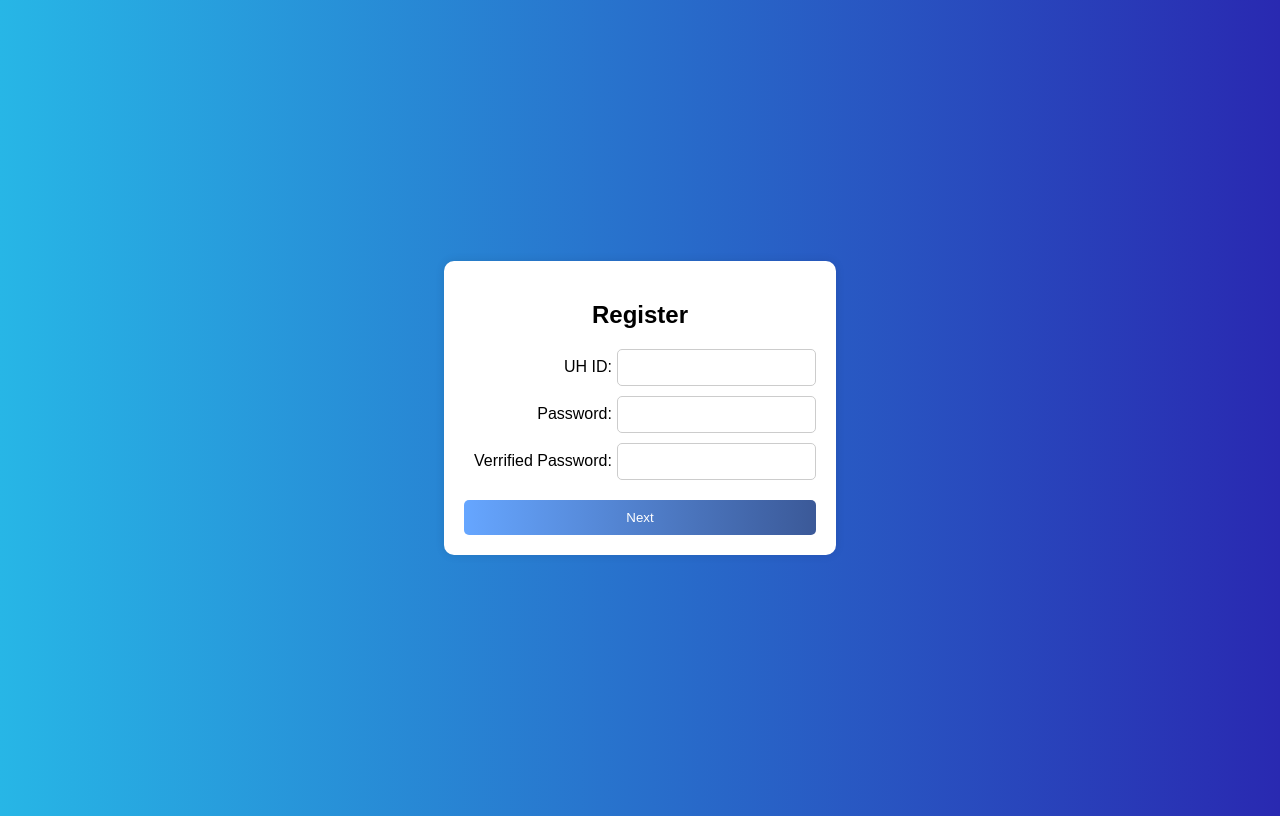
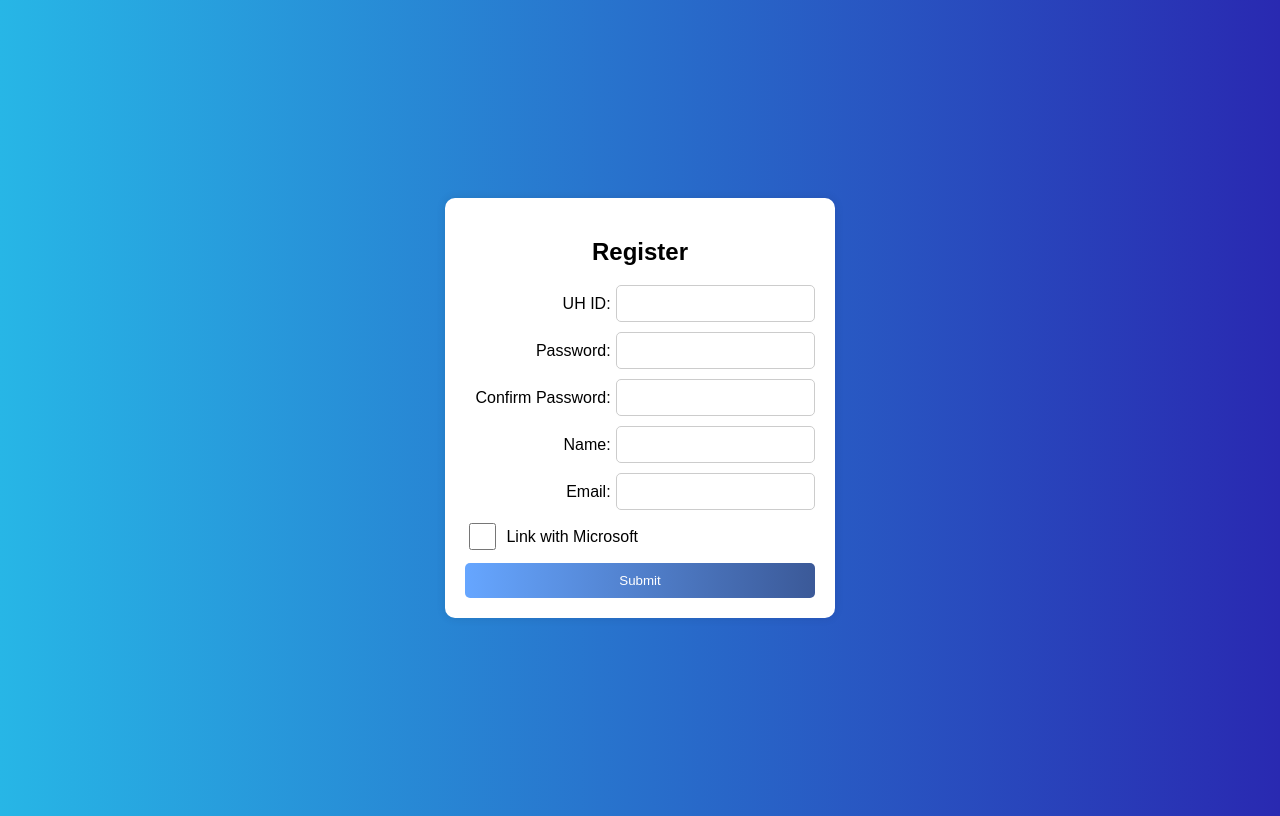
Before and after one commit to NhatPham123tm/SoftwareDesign_Project, a Django app: page /users/register/ in a window 1280 px wide. Run offline with Django 5.2, Linux system fonts and the light colour scheme.

Commit message:
Enhance registration form with additional fields and validation

```diff
--- a/templates/register.html
+++ b/templates/register.html
@@ -4,8 +4,8 @@
 <head>
     <meta charset="UTF-8">
     <meta name="viewport" content="width=device-width, initial-scale=1.0">
-    <title>Register - Step 1</title>
-    <link rel="stylesheet" href="{%  static 'css/register.css' %}">
+    <title>Register</title>
+    <link rel="stylesheet" href="{% static 'css/register.css' %}">
 </head>
 <body>
     <div class="container">
@@ -17,23 +17,48 @@
             </div>
             <div class="form-group">
                 <label for="password">Password:</label>
-                <input type="password" id="password" required>
+                <input type="password" id="password" required minlength="7">
             </div>
             <div class="form-group">
-                <label for="retypePassword">Verrified Password:</label>
+                <label for="retypePassword">Confirm Password: </label>
                 <input type="password" id="retypePassword" required>
             </div>
-            <button type="button" onclick="nextStep()">Next</button>
+            <div class="form-group">
+                <label for="name">Name:</label>
+                <input type="text" id="name" required>
+            </div>
+            <div class="form-group">
+                <label for="user_email">Email:</label>
+                <input type="email" id="user_email" required>
+            </div>
+            <div class="microsoft-auth-group">
+                <input type="checkbox" id="microsoftAuth" onclick="toggleMicrosoftAuth()">
+                <label for="microsoftAuth">Link with Microsoft</label>
+            </div>
+            <button type="button" id="submitButton" onclick="nextStep()">Submit</button>
         </form>
     </div>
 
     <script>
+        function toggleMicrosoftAuth() {
+            const isChecked = document.getElementById('microsoftAuth').checked;
+            document.getElementById('name').disabled = isChecked;
+            document.getElementById('user_email').disabled = isChecked;
+            document.getElementById('submitButton').textContent = isChecked ? "Continue with Microsoft" : "Submit";
+        }
+
         function nextStep() {
-            const userID = document.getElementById('userID').value;
+            const userID = document.getElementById('userID').value.trim();
             const password = document.getElementById('password').value;
             const retypePassword = document.getElementById('retypePassword').value;
+            const name = document.getElementById('name').value.trim();
+            const email = document.getElementById('user_email').value.trim();
+            const microsoftAuth = document.getElementById('microsoftAuth').checked;
 
-            if (userID && password && retypePassword) {
+            if (!userID || !password || !retypePassword) {
+                alert('Please fill in all required fields.');
+                return;
+            }
             if (password.length < 7) {
                 alert('Password must be at least 7 characters long.');
                 return;
@@ -42,11 +67,23 @@
                 alert('Passwords do not match.');
                 return;
             }
+
+            if (!microsoftAuth) {
+                if (!name || !email) {
+                    alert('Please fill in all fields.');
+                    return;
+                }
+                sessionStorage.setItem('name', name);
+                sessionStorage.setItem('email', email);
+            }
+
             sessionStorage.setItem('userID', userID);
             sessionStorage.setItem('password', password);
-                window.location.href = 'register_step2.html';
+
+            if (microsoftAuth) {
+                window.location.href = 'https://login.microsoftonline.com/';
             } else {
-                alert('Please fill in all fields.');
+                alert('Form submitted successfully!');
             }
         }
     </script>
```
Lines whose indentation alone changed are shown as unchanged.
